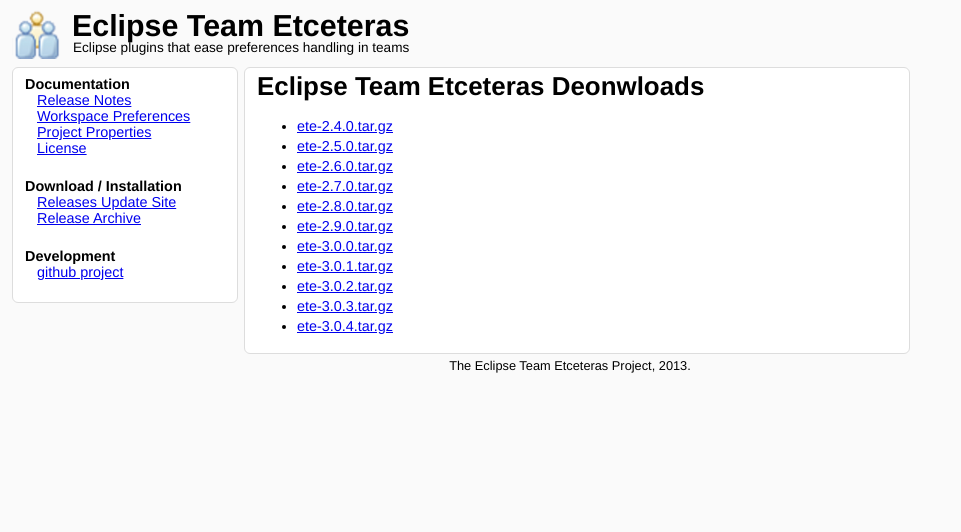
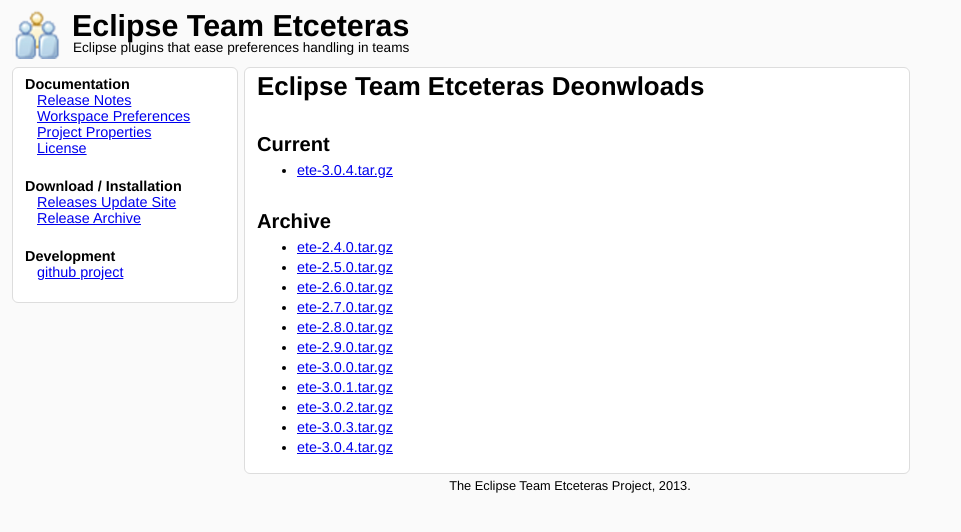
Before and after one commit to netceteragroup/eclipse-team-etceteras, a Jekyll site: the page built from downloads.html, in a window 1280 px wide. Shown: the top 532 px of the page, without its empty margins (0-961 px from the left). Built offline with Jekyll 4.4.1, drawn with Linux system fonts in a browser that asks for light colours.

Commit message:
mark current release as such

```diff
--- a/downloads.html
+++ b/downloads.html
@@ -4,6 +4,12 @@
 title: Eclipse Team Etceteras Deonwloads
 ---
 
+<h2>Current</h2>
+<ul>
+  <li><a href="downloads/ete-3.0.4.tar.gz">ete-3.0.4.tar.gz</a></li>
+</ul>
+
+<h2>Archive</h2>
 <ul>
   <li><a href="downloads/ete-2.4.0.tar.gz">ete-2.4.0.tar.gz</a></li>
   <li><a href="downloads/ete-2.5.0.tar.gz">ete-2.5.0.tar.gz</a></li>
```
